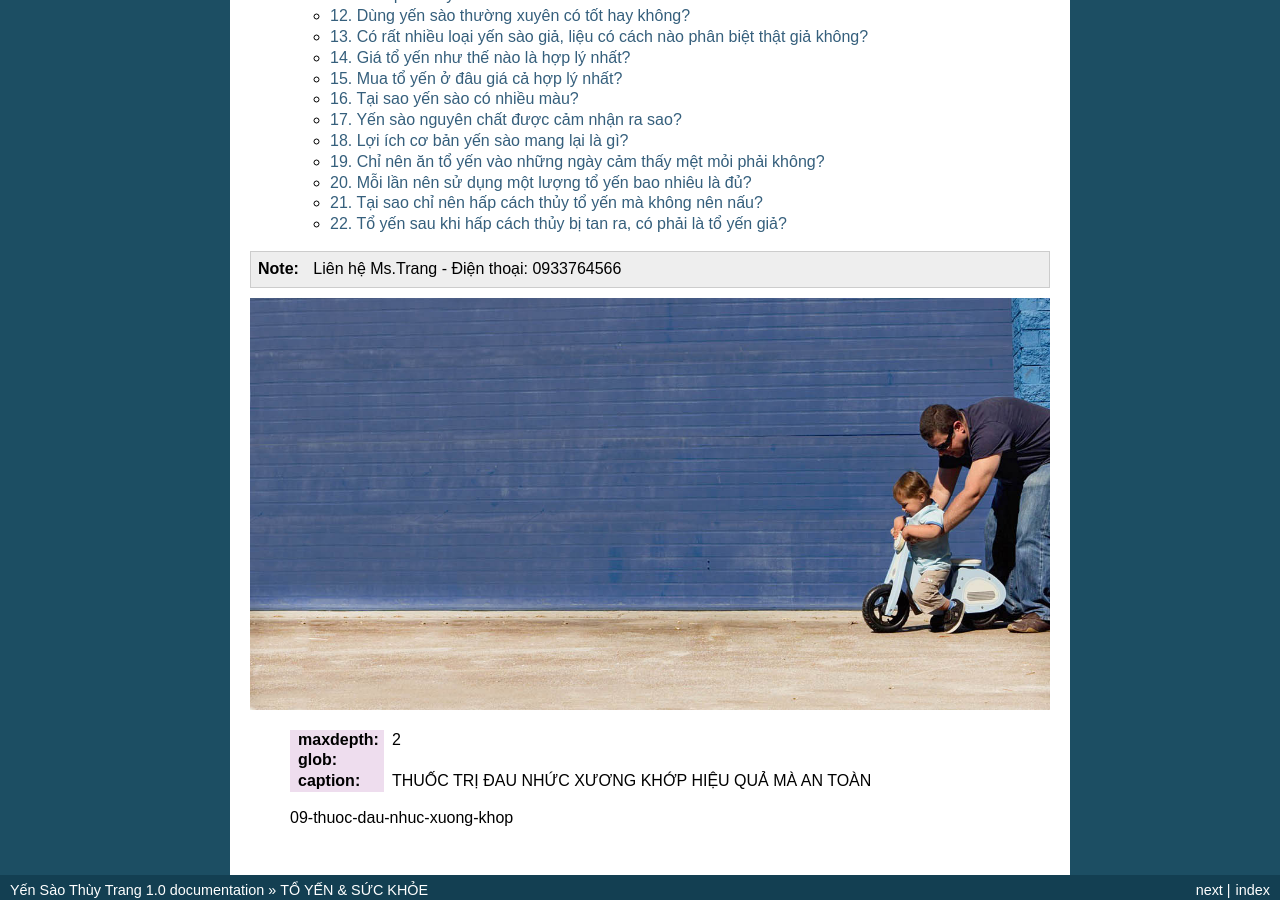
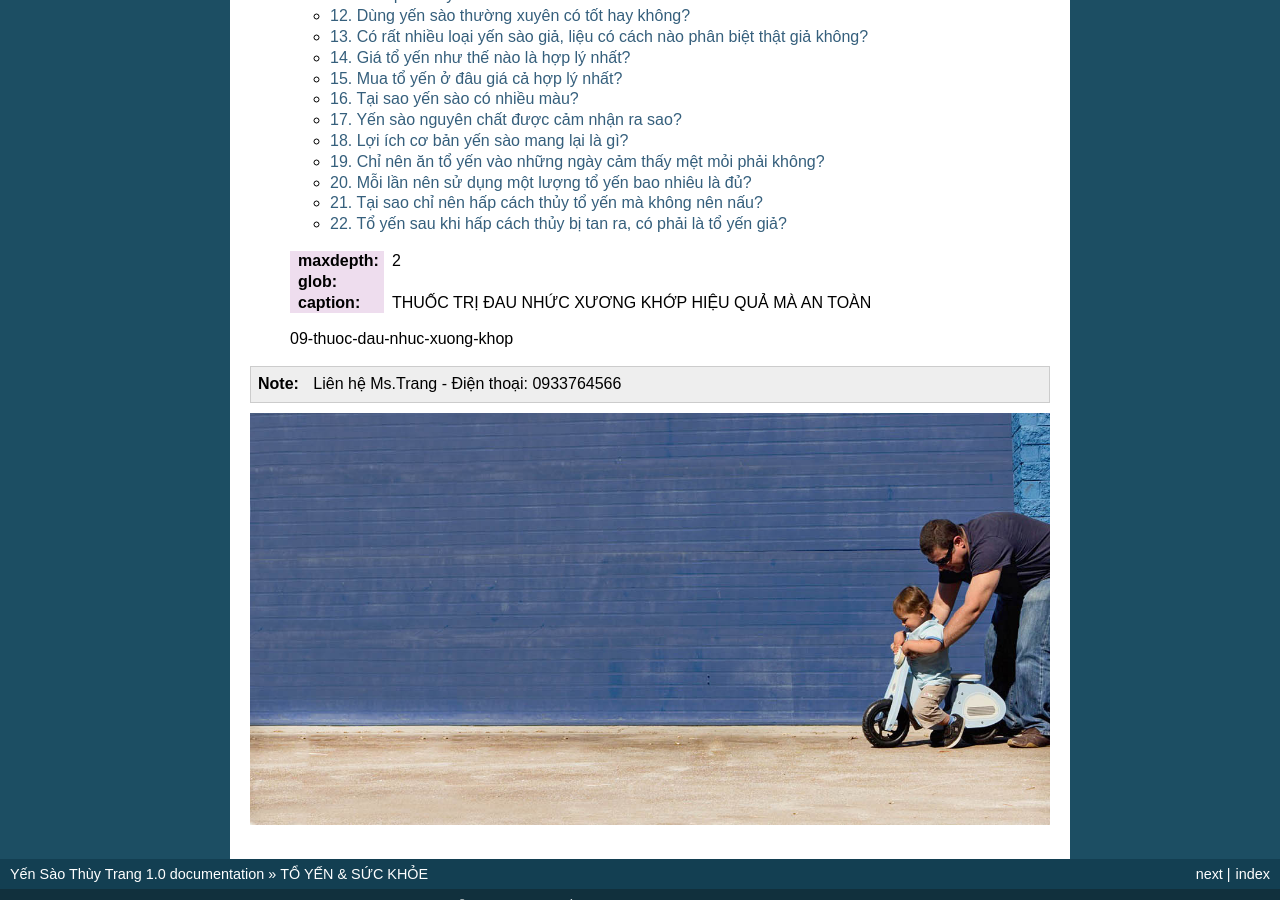
Before and after one commit to cao-tran/thuocxuongkhop, a Sphinx documentation site: the page built from docs/index.rst, in a window 1280 px wide and 900 px high, scrolled down 2104 px. Built offline with Sphinx 7.4.7, drawn with Linux system fonts in a browser that asks for light colours.

Commit message:
Update index.rst

```diff
--- a/docs/index.rst
+++ b/docs/index.rst
@@ -80,8 +80,6 @@ TỔ YẾN & SỨC KHỎE
 
    99-cau-hoi-ve-yen
 
-.. note:: Liên hệ Ms.Trang - Điện thoại: 0933764566
-.. image:: /img/yen06.jpg
 
 .. _xuongkhopth1:
 
@@ -91,3 +89,6 @@ TỔ YẾN & SỨC KHỎE
    :caption: THUỐC TRỊ ĐAU NHỨC XƯƠNG KHỚP HIỆU QUẢ MÀ AN TOÀN
 
    09-thuoc-dau-nhuc-xuong-khop
+
+.. note:: Liên hệ Ms.Trang - Điện thoại: 0933764566
+.. image:: /img/yen06.jpg
```
